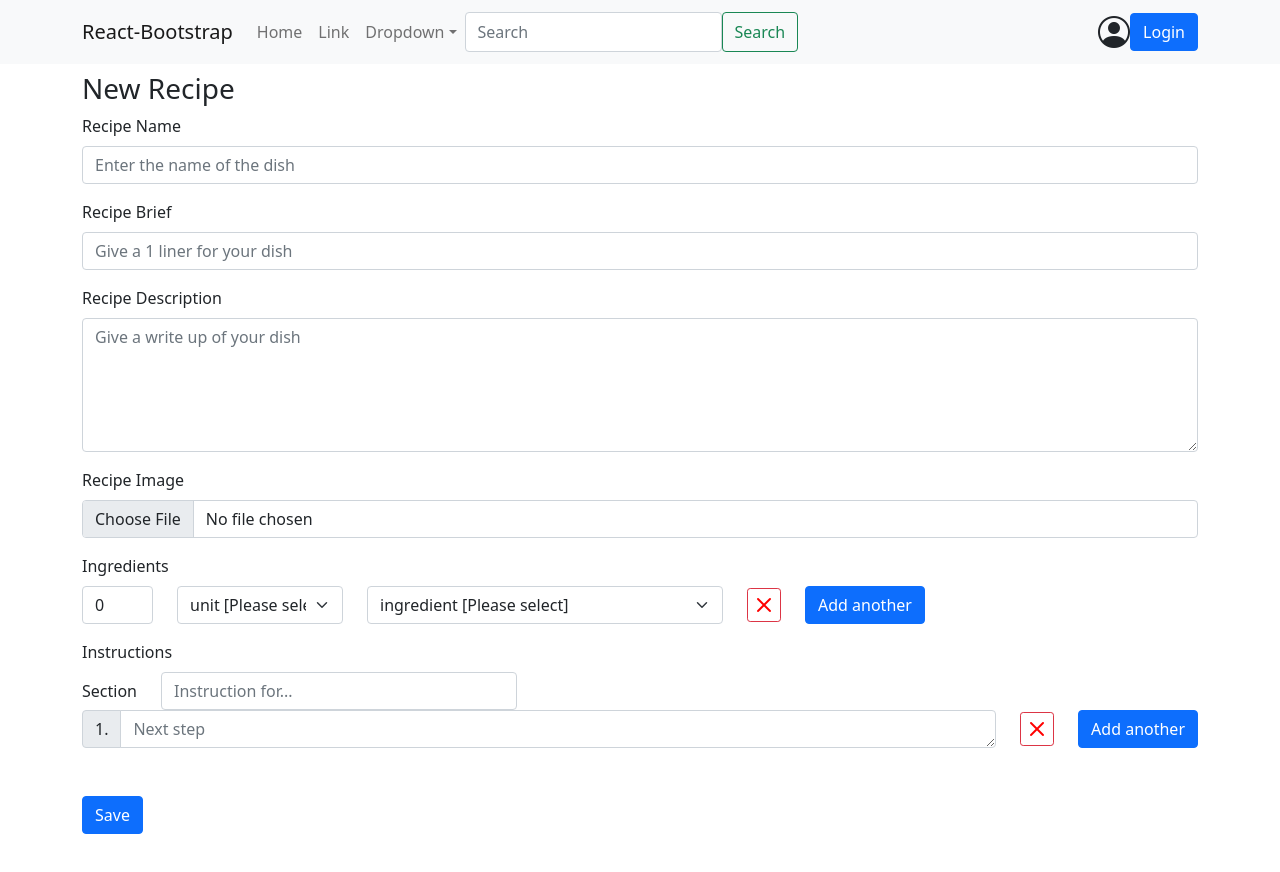
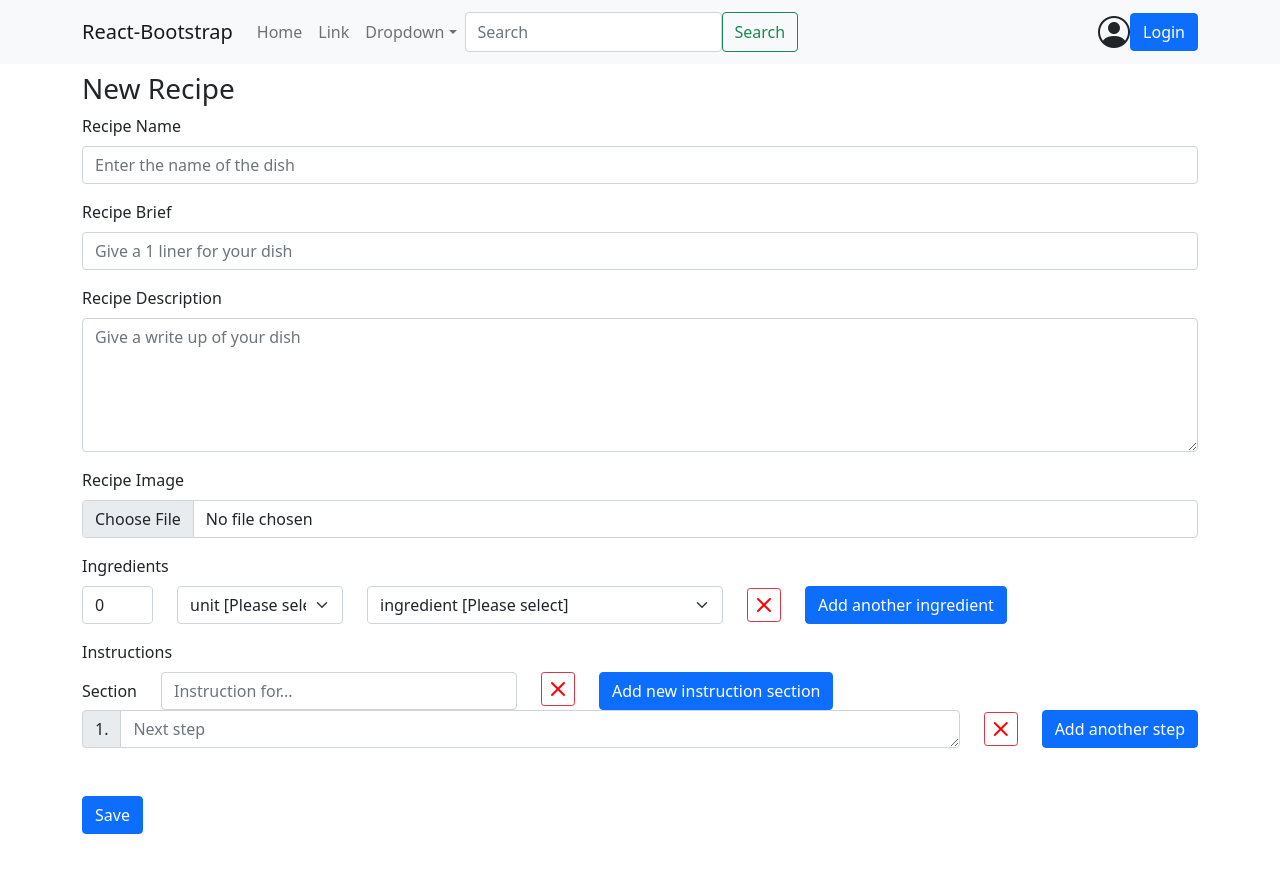
Before and after one commit to kalyak/RHub, a React (Create React App) app: page /recipes/new in a window 1280 px wide. Shown: the top 872 px of the page. Built offline with nearby package versions, Linux system fonts and the light colour scheme.

Commit message:
Completed logic  for Instructions with sections

```diff
--- a/src/recipes/components/RecipeFormComponents/FormIngredientsSelections.js
+++ b/src/recipes/components/RecipeFormComponents/FormIngredientsSelections.js
@@ -106,7 +106,7 @@ const FormIngredientsSelections = ({
           {index === ingredientsList.length - 1 && (
             <Col md="auto">
               <Button name="adddIngredientBtn" onClick={addIngredientHandler}>
-                Add another
+                Add another ingredient
               </Button>
             </Col>
           )}
--- a/src/recipes/components/RecipeFormComponents/Sections_FormInstructions.js
+++ b/src/recipes/components/RecipeFormComponents/Sections_FormInstructions.js
@@ -31,29 +31,46 @@ const FormInstructions = ({
 
   const editInstructionhandler = (event, sectionIndex, index = null) => {
     const { id, value } = event.target;
-    console.log(index, id, value);
+    // console.log(sectionIndex, index, id, value);
     const newInstructionsList = [...instructionsList];
     index === null
       ? (newInstructionsList[sectionIndex][id] = value)
       : (newInstructionsList[sectionIndex][id][index] = value);
-    console.log(newInstructionsList);
+    // console.log(newInstructionsList);
     setInstructions(newInstructionsList);
   };
+
+  const addSectionHandler = () => {
+    setInstructions([
+      ...instructionsList,
+      { instructionsFor: "", instructions: [""] },
+    ]);
+  };
+
+  const removeSectionHandler = (sectionIndex) => {
+    const newInstructionsList = [...instructionsList];
+    newInstructionsList.splice(sectionIndex, 1);
+    setInstructions(newInstructionsList);
+  };
+
   const addInstructionHandler = (sectionIndex) => {
     const newInstructionsList = [...instructionsList];
     newInstructionsList[sectionIndex].instructions.push("");
     setInstructions(newInstructionsList);
   };
 
-  const removeInstructionHandler = (index) => {
+  const removeInstructionHandler = (sectionIndex, index) => {
     const newInstructionsList = [...instructionsList];
-    newInstructionsList.splice(index, 1);
+    newInstructionsList[sectionIndex].instructions.splice(index, 1);
     setInstructions(newInstructionsList);
   };
 
-  const instructionsRender = instructionsList.map((section, sectionIndex) => {
   return (
-      <Form.Group key={sectionIndex}>
+    <Form.Group className="mb-5">
+      <Form.Label>Instructions</Form.Label>
+      {instructionsList.map((section, sectionIndex) => {
+        return (
+          <Form.Group className="mb-3" key={sectionIndex}>
             <Form.Group as={Row} controlId="instructionsFor">
               <Form.Label column sm="auto">
                 Section
@@ -62,12 +79,38 @@ const FormInstructions = ({
                 <Form.Control
                   placeholder="Instruction for..."
                   value={section.instructionsFor}
-              onChange={(event) => editInstructionhandler(event, sectionIndex)}
+                  onChange={(event) =>
+                    editInstructionhandler(event, sectionIndex)
+                  }
                 />
               </Col>
+              <Col md="auto">
+                <Button
+                  onClick={() => removeSectionHandler(sectionIndex)}
+                  variant="outline-danger"
+                  size="sm"
+                >
+                  <i
+                    className="bi bi-x-lg"
+                    style={{ fontSize: "1rem", color: "red" }}
+                  />
+                  {/* X */}
+                </Button>
+              </Col>
+              {sectionIndex === instructionsList.length - 1 && (
+                <Col md="auto">
+                  <Button onClick={addSectionHandler}>
+                    Add new instruction section
+                  </Button>
+                </Col>
+              )}
             </Form.Group>
             {section.instructions.map((instruction, index) => (
-          <Row name="instructionRow" key={index} className="align-items-center">
+              <Row
+                name="instructionRow"
+                key={index}
+                className="align-items-center"
+              >
                 <Col>
                   <InputGroup>
                     <InputGroup.Text lg={1}>{index + 1}.</InputGroup.Text>
@@ -86,7 +129,9 @@ const FormInstructions = ({
                 <Col md="auto">
                   <Button
                     name="removeInstructionBtn"
-                onClick={() => removeInstructionHandler(index)}
+                    onClick={() =>
+                      removeInstructionHandler(sectionIndex, index)
+                    }
                     variant="outline-danger"
                     size="sm"
                   >
@@ -103,7 +148,7 @@ const FormInstructions = ({
                       name="adddInstructionBtn"
                       onClick={() => addInstructionHandler(sectionIndex)}
                     >
-                  Add another
+                      Add another step
                     </Button>
                   </Col>
                 )}
@@ -111,13 +156,7 @@ const FormInstructions = ({
             ))}
           </Form.Group>
         );
-  });
-
-  return (
-    <Form.Group className="mb-5">
-      <Form.Label>Instructions</Form.Label>
-      {instructionsRender}
-      {/* {JSON.stringify(instructionsList)} */}
+      })}
     </Form.Group>
   );
 };
```
Lines whose indentation alone changed are shown as unchanged.
